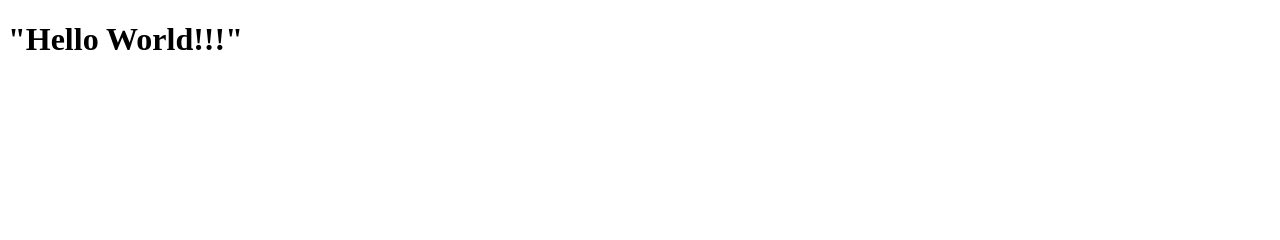
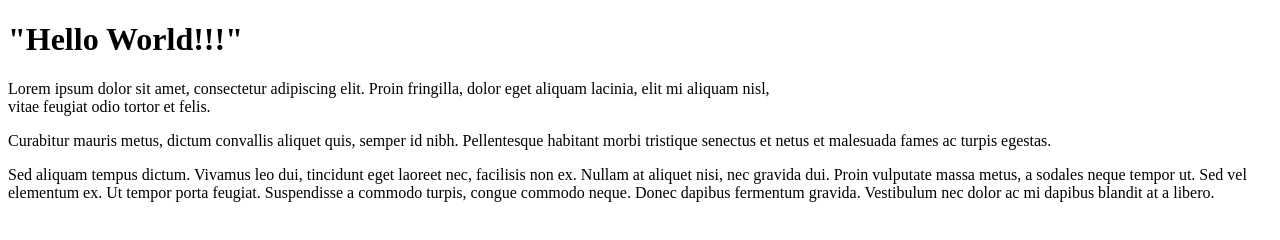
Before and after one commit to praveen089942/HTML_project, a plain HTML site: page index.html in a window 1280 px wide. Drawn offline with Linux system fonts and the light colour scheme.

Commit message:
Empty tags

```diff
--- a/index.html
+++ b/index.html
@@ -8,5 +8,6 @@
 </head>
 <body>
     <h1>"Hello World!!!"</h1>
+    <p> Lorem ipsum dolor sit amet, consectetur adipiscing elit. Proin fringilla, dolor eget aliquam lacinia, elit mi aliquam nisl,</br> vitae feugiat odio tortor et felis.<p> Curabitur mauris metus, dictum convallis aliquet quis, semper id nibh. Pellentesque habitant morbi tristique senectus et netus et malesuada fames ac turpis egestas.</p> Sed aliquam tempus dictum. Vivamus leo dui, tincidunt eget laoreet nec, facilisis non ex. Nullam at aliquet nisi, nec gravida dui. Proin vulputate massa metus, a sodales neque tempor ut. Sed vel elementum ex. Ut tempor porta feugiat. Suspendisse a commodo turpis, congue commodo neque. Donec dapibus fermentum gravida. Vestibulum nec dolor ac mi dapibus blandit at a libero.</p>
 </body>
 </html>
```
